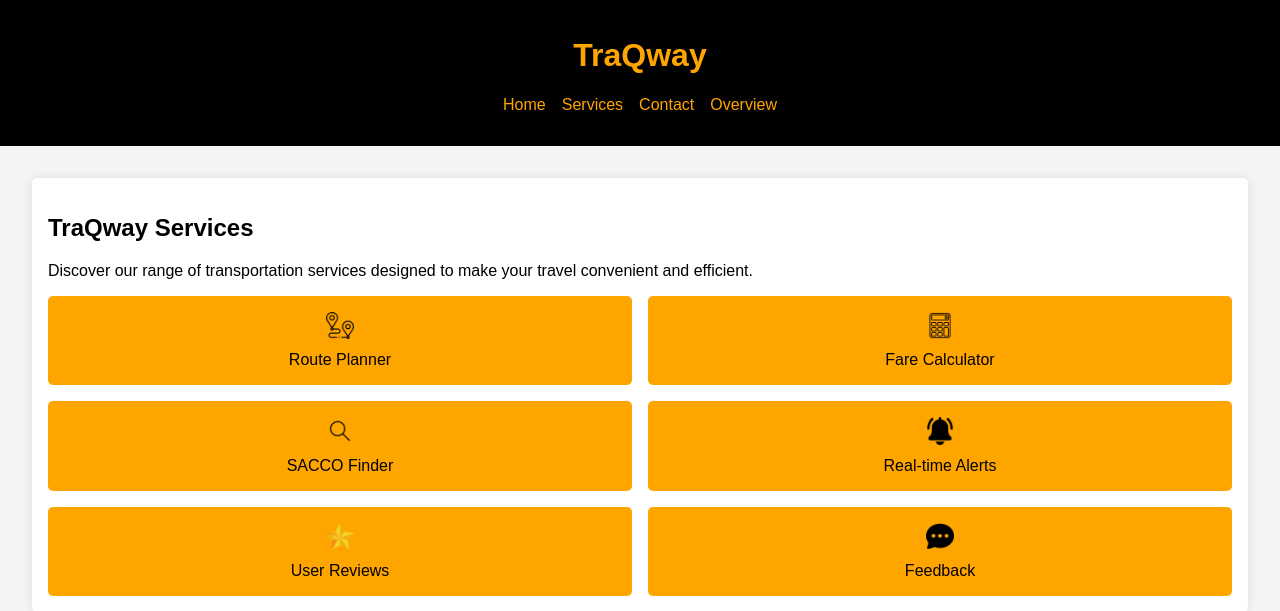
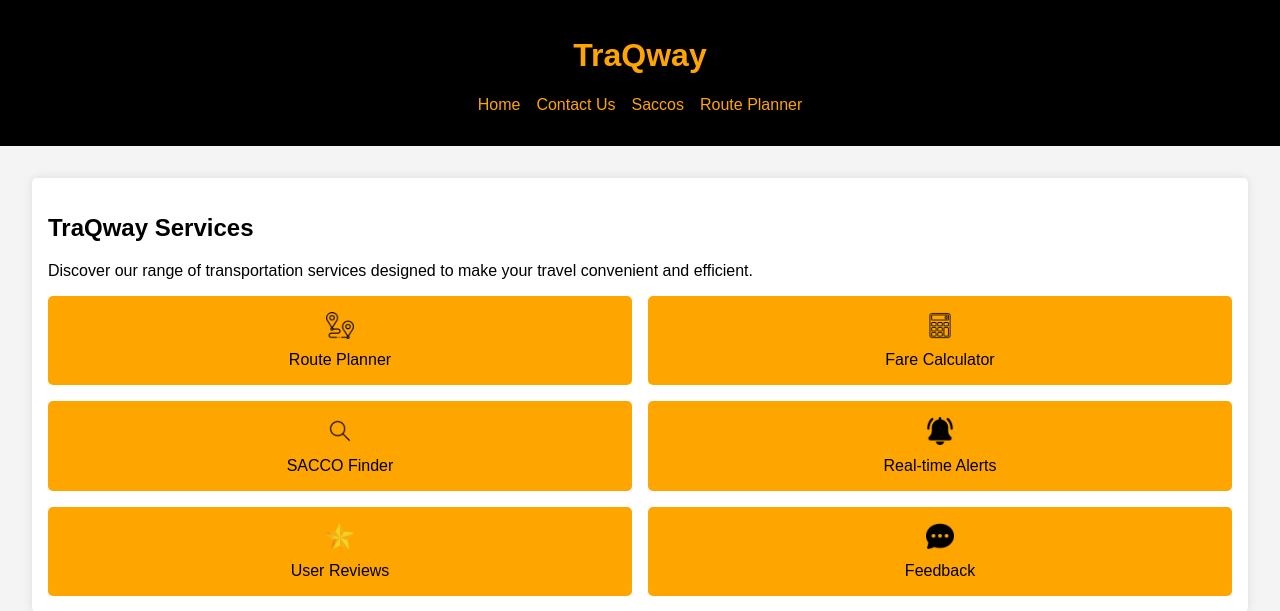
Before and after one commit to Ivy-Chelsea/TraqWay, a Flask app: page /home in a window 1280 px wide. Shown: the top 611 px of the page. Run offline with Flask 3, Linux system fonts and the light colour scheme.

Commit message:
set links to navbar

```diff
--- a/Traq/templates/welcome.html
+++ b/Traq/templates/welcome.html
@@ -11,10 +11,10 @@
         <h1>TraQway</h1>
         <nav>
             <ul>
-                <li><a href="#home">Home</a></li>
-                <li><a href="#services">Services</a></li>
-                <li><a href="#contact">Contact</a></li>
-                <li><a href="#overview">Overview</a></li>
+                <li><a href="{{ url_for('home') }}">Home</a></li>
+                <li><a href="{{ url_for('contact') }}">Contact Us</a></li>
+                <li><a href="{{ url_for('sacco') }}">Saccos</a></li>
+                <li><a href="{{ url_for('routes') }}">Route Planner</a></li>
             </ul>
         </nav>
     </header>
```
